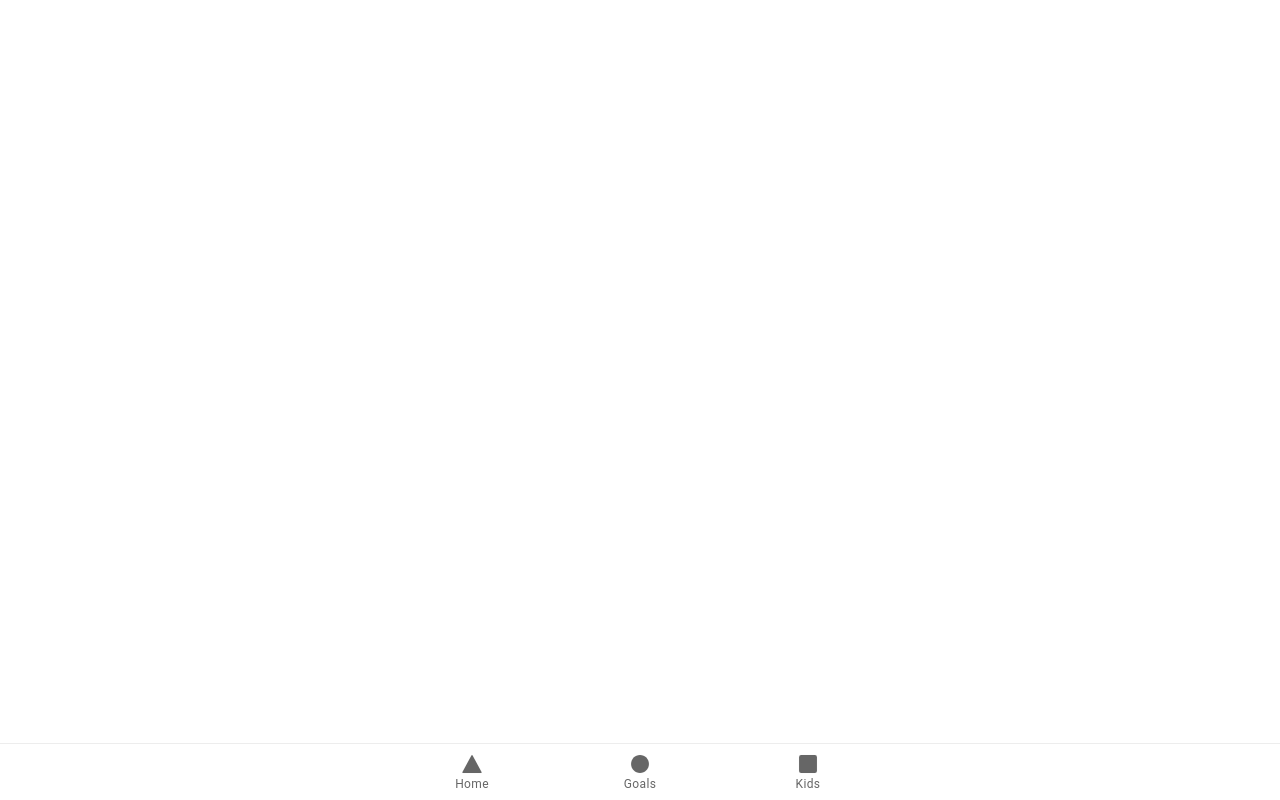
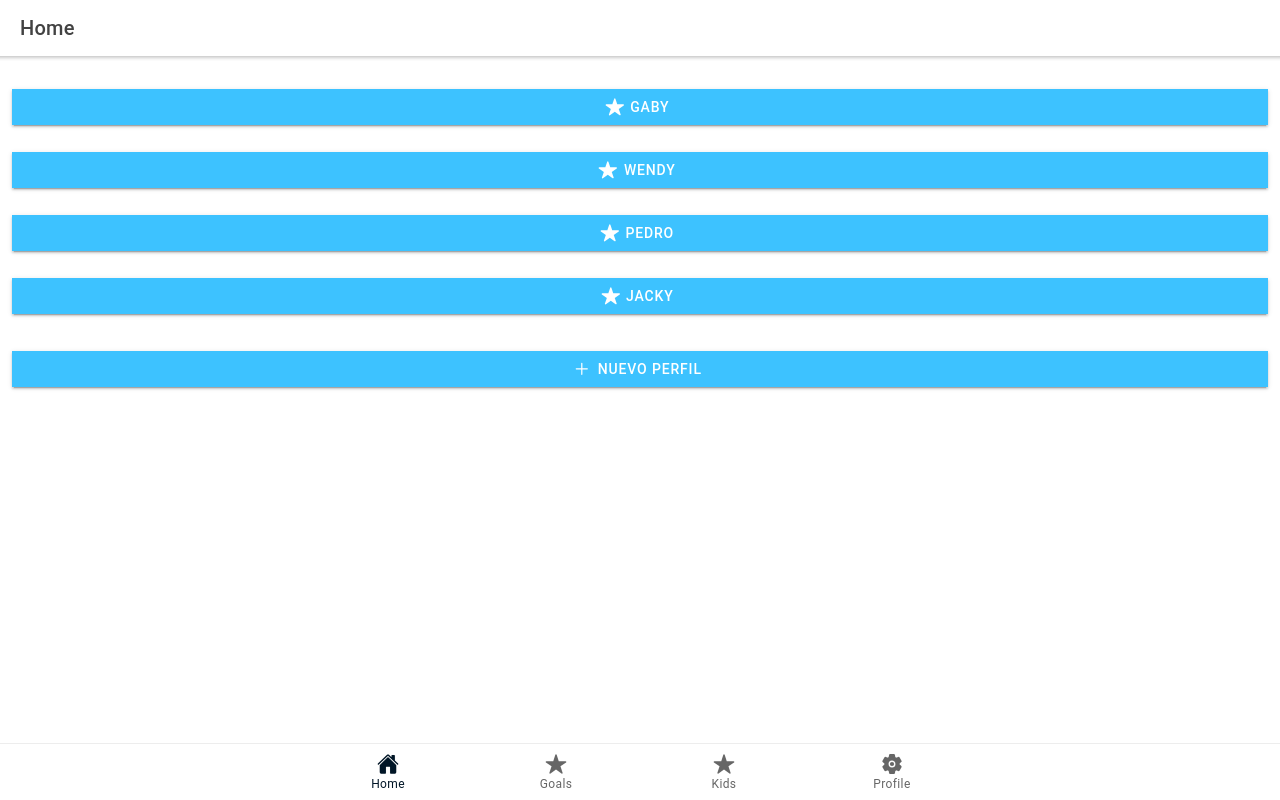
Before and after one commit to Jakii/ARCON-FE-R, a React (Create React App) app in the folder arcon/: page /home in a window 1280 px wide. Built offline with nearby package versions, Linux system fonts and the light colour scheme.

Commit message:
Perfiles en Home

```diff
--- a/arcon/src/App.tsx
+++ b/arcon/src/App.tsx
@@ -9,11 +9,13 @@ import {
   IonTabButton,
   IonTabs
 } from '@ionic/react';
+
 import { IonReactRouter } from '@ionic/react-router';
-import { ellipse, square, triangle } from 'ionicons/icons';
-import Tab1 from './pages/Tab1';
-import Tab2 from './pages/Tab2';
-import Tab3 from './pages/Tab3';
+import { star, home, settings } from 'ionicons/icons';
+import Home from './pages/Home';
+import Goals from './pages/Goals';
+import Kids from './pages/Kids';
+import Profile from './pages/Profile';
 
 /* Core CSS required for Ionic components to work properly */
 import '@ionic/react/css/core.css';
@@ -39,23 +41,29 @@ const App: React.FC = () => (
     <IonReactRouter>
       <IonTabs>
         <IonRouterOutlet>
-          <Route path="/tab1" component={Tab1} exact={true} />
-          <Route path="/tab2" component={Tab2} exact={true} />
-          <Route path="/tab3" component={Tab3} />
-          <Route path="/" render={() => <Redirect to="/tab1" />} exact={true} />
+          <Route path="/home" component={Home} exact={true} />
+          <Route path="/goals" component={Goals} exact={true} />
+          <Route path="/kids" component={Kids} />
+          <Route path="/profile" component={Profile} />
+          <Route path="/" render={() => <Redirect to="/home" />} exact={true} />
         </IonRouterOutlet>
+
         <IonTabBar slot="bottom">
-          <IonTabButton tab="tab1" href="/tab1">
-            <IonIcon icon={triangle} />
+          <IonTabButton tab="home" href="/home" >
+            <IonIcon icon={home} />
             <IonLabel>Home</IonLabel>
           </IonTabButton>
-          <IonTabButton tab="tab2" href="/tab2">
-            <IonIcon icon={ellipse} />
+          <IonTabButton tab="goals" href="/goals">
+            <IonIcon icon={star} />
             <IonLabel>Goals</IonLabel>
           </IonTabButton>
-          <IonTabButton tab="tab3" href="/tab3">
-            <IonIcon icon={square} />
+          <IonTabButton tab="kids" href="/kids">
+            <IonIcon icon={star} />
             <IonLabel>Kids</IonLabel>
+          </IonTabButton>
+          <IonTabButton tab="profile" href="/profile">
+            <IonIcon icon={settings} />
+            <IonLabel>Profile</IonLabel>
           </IonTabButton>
         </IonTabBar>
       </IonTabs>
--- /dev/null
+++ b/arcon/src/components/Perfiles/Perfiles.css
@@ -0,0 +1,14 @@
+.ProfileStyle{
+    background: #6ccff6;
+    width:140px;
+    height: 140px;
+    font-size: 18px;
+    margin-left: 9%;
+    margin-top: 5%;
+}
+
+.AddStyle{
+    width:140px;
+    height: 140px;
+    font-size: 18px;
+}
--- /dev/null
+++ b/arcon/src/components/Perfiles/Perfiles.tsx
@@ -0,0 +1,74 @@
+import React, { Component } from 'react';
+import { IonButton, IonIcon, IonGrid, IonRow, IonCol } from '@ionic/react';
+import { star, add } from 'ionicons/icons';
+import './Perfiles.css';
+
+interface ProfileProps {
+    ListaPerfiles: any[]
+}
+
+class ProfilesList extends Component<ProfileProps> {
+
+    renderProfiles = this.props.ListaPerfiles.map(x => {
+        return (
+            <IonCol size-md="5" size-lg="5" size-s="5">
+                <IonButton
+                    ion-button
+                    icon-start
+                    //  class="ProfileStyle"
+                    color="secondary"
+                    expand="full"
+                >
+                    <IonIcon slot="start" icon={star} />
+                    {x.Nombre}
+                </IonButton>
+            </IonCol>
+        )
+    });
+
+    render() {
+        return (
+            <IonGrid>
+                <IonRow>
+                    <IonCol size-md="12" size-lg="12" size-s="12">
+                        <div>
+                            {this.renderProfiles}
+                        </div>
+                    </IonCol>
+                </IonRow>
+                <IonRow>
+                    <IonCol size-md="12" size-lg="12" size-s="12">
+                        <div>
+                            <IonButton
+                                ion-button
+                                icon-start
+                                color="secondary"
+                                expand="full"
+                            >
+                                <IonIcon slot="start" icon={add} />
+                                Nuevo Perfil
+                            </IonButton>
+                        </div>
+                    </IonCol>
+                </IonRow>
+            </IonGrid>
+        )
+    }
+}
+
+export default ProfilesList;
+
+
+
+// const Perfiles: React.FC<Props> = (ListaPerfiles) => {
+
+//   const renderProfiles=ListaPerfiles.map(x=>{
+//       return  <IonButton ion-button></IonButton>
+//   });
+
+//   return (
+//     <IonButton ion-button></IonButton>
+//   );
+// };
+
+// export default Perfiles;
--- a/arcon/src/pages/Tab1.tsx
+++ b/arcon/src/pages/Goals.tsx
@@ -1,26 +1,26 @@
 import React from 'react';
 import { IonContent, IonHeader, IonPage, IonTitle, IonToolbar } from '@ionic/react';
 import ExploreContainer from '../components/ExploreContainer';
-import './Tab1.css';
+import './Goals.css';
 
-const Tab1: React.FC = () => {
+const Goals: React.FC = () => {
   return (
     <IonPage>
       <IonHeader>
         <IonToolbar>
-          <IonTitle>Home</IonTitle>
+          <IonTitle>Goals</IonTitle>
         </IonToolbar>
       </IonHeader>
       <IonContent>
         <IonHeader collapse="condense">
           <IonToolbar>
-            <IonTitle size="large">Home</IonTitle>
+            <IonTitle size="large">Goals</IonTitle>
           </IonToolbar>
         </IonHeader>
-        <ExploreContainer name="Home" />
+        <ExploreContainer name="Goals" />
       </IonContent>
     </IonPage>
   );
 };
 
-export default Tab1;
+export default Goals;
--- /dev/null
+++ b/arcon/src/pages/Home.css
@@ -0,0 +1,9 @@
+ion-content ion-toolbar {
+  --background: translucent;
+}
+
+.AddStyle{
+    width:150px;
+    height: 150px;
+    font-size: 18px;
+}
--- /dev/null
+++ b/arcon/src/pages/Home.tsx
@@ -0,0 +1,47 @@
+import React from 'react';
+import { IonContent, IonHeader, IonPage, IonTitle, IonToolbar, IonButton,IonIcon } from '@ionic/react';
+import './Home.css';
+import Perfiles from './../components/Perfiles/Perfiles';
+
+
+const Home: React.FC = () => {
+
+  const ListaPerfiles = [
+    {
+      Id: 1,
+      Nombre: "Gaby"
+    },
+    {
+      Id: 2,
+      Nombre: "Wendy"
+    },
+    {
+      Id: 3,
+      Nombre: "Pedro"
+    },
+    {
+      Id: 4,
+      Nombre: "Jacky"
+    }
+  ];
+
+  return (
+    <IonPage>
+      <IonHeader>
+        <IonToolbar>
+          <IonTitle>Home</IonTitle>
+        </IonToolbar>
+      </IonHeader>
+      <IonContent>
+        <IonHeader collapse="condense">
+          <IonToolbar>
+            <IonTitle size="large">Home</IonTitle>
+          </IonToolbar>
+        </IonHeader>
+        <Perfiles ListaPerfiles={ListaPerfiles} />
+      </IonContent>
+    </IonPage>
+  );
+};
+
+export default Home;
--- a/arcon/src/pages/Tab3.tsx
+++ b/arcon/src/pages/Kids.tsx
@@ -1,9 +1,9 @@
 import React from 'react';
 import { IonContent, IonHeader, IonPage, IonTitle, IonToolbar } from '@ionic/react';
 import ExploreContainer from '../components/ExploreContainer';
-import './Tab3.css';
+import './Kids.css';
 
-const Tab3: React.FC = () => {
+const Kids: React.FC = () => {
   return (
     <IonPage>
       <IonHeader>
@@ -23,4 +23,4 @@ const Tab3: React.FC = () => {
   );
 };
 
-export default Tab3;
+export default Kids;
--- /dev/null
+++ b/arcon/src/pages/Profile.css
@@ -0,0 +1,3 @@
+ion-content ion-toolbar {
+    --background: translucent;
+  }
--- a/arcon/src/pages/Tab2.tsx
+++ b/arcon/src/pages/Profile.tsx
@@ -1,20 +1,20 @@
 import React from 'react';
 import { IonContent, IonHeader, IonPage, IonTitle, IonToolbar } from '@ionic/react';
 import ExploreContainer from '../components/ExploreContainer';
-import './Tab2.css';
+import './Profile.css';
 
-const Tab2: React.FC = () => {
+const Profile: React.FC = () => {
   return (
     <IonPage>
       <IonHeader>
         <IonToolbar>
-          <IonTitle>Goals</IonTitle>
+          <IonTitle>Profile</IonTitle>
         </IonToolbar>
       </IonHeader>
       <IonContent>
         <IonHeader collapse="condense">
           <IonToolbar>
-            <IonTitle size="large">Goals</IonTitle>
+            <IonTitle size="large">Profile</IonTitle>
           </IonToolbar>
         </IonHeader>
         <ExploreContainer name="Goals" />
@@ -23,4 +23,4 @@ const Tab2: React.FC = () => {
   );
 };
 
-export default Tab2;
+export default Profile;
--- a/arcon/src/pages/Tab3.css
+++ /dev/null
@@ -1,3 +0,0 @@
-ion-content ion-toolbar {
-  --background: translucent;
-}
```
Also changed, not shown: arcon/src/pages/Goals.css (renamed from arcon/src/pages/Tab1.css), arcon/src/pages/Kids.css (renamed from arcon/src/pages/Tab2.css).
